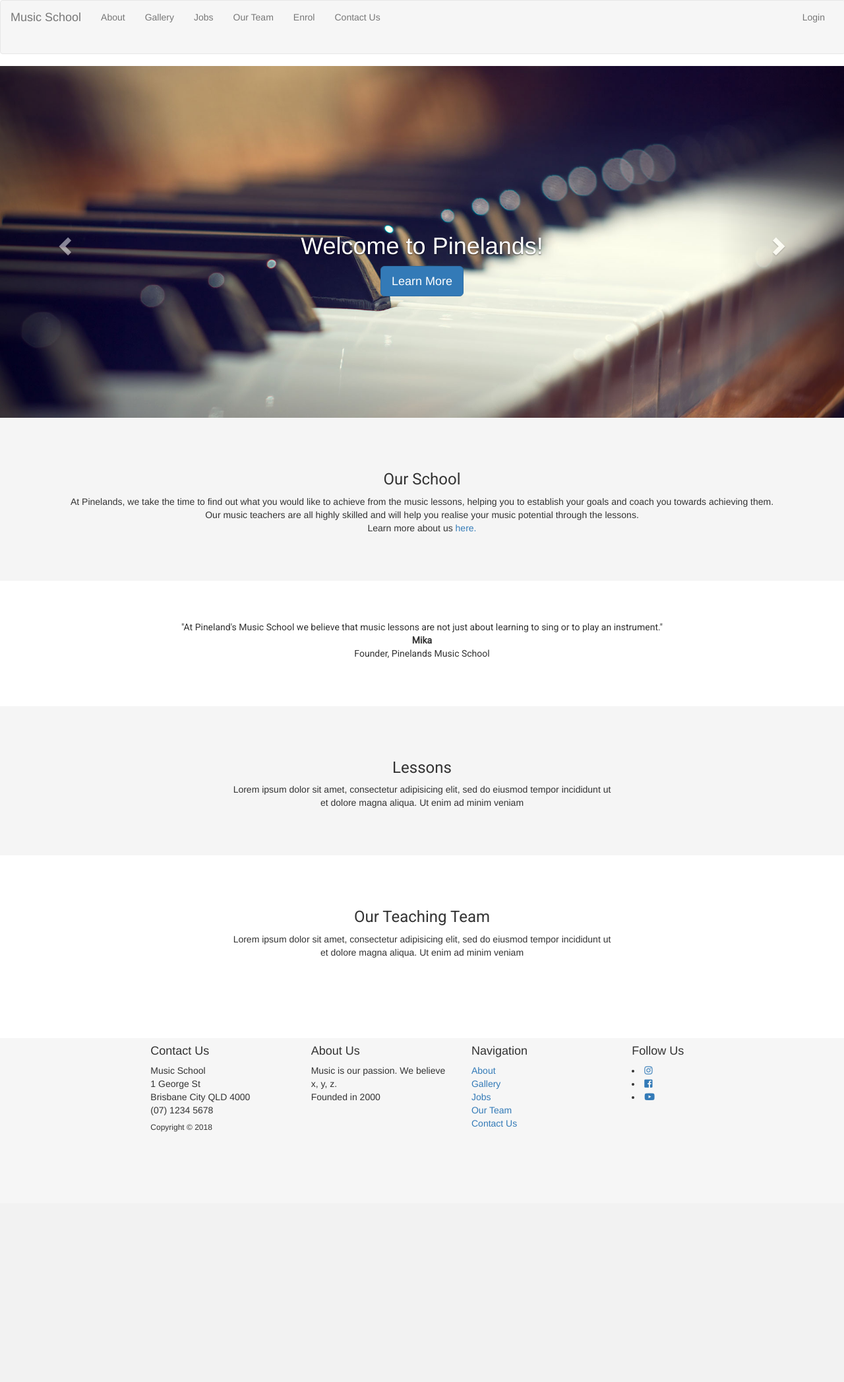
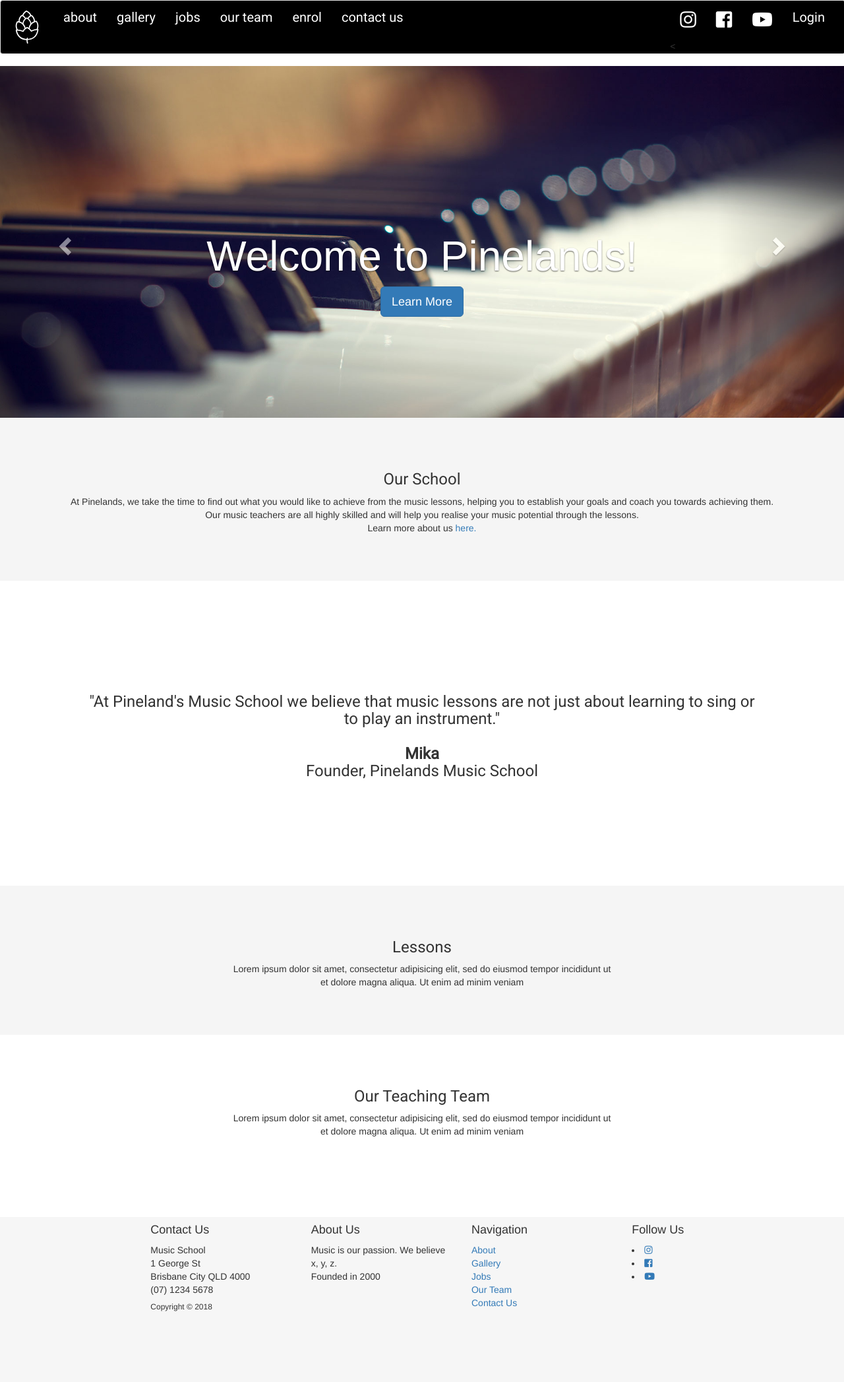
Before and after one commit to AaronChan42/ifb299-repository, a Django app: page / in a window 1280 px wide. Shown: the whole page at 66% size. Before the commit the page ends 1715 px from the top, so only its background shows below. Run offline with Django 3.2, Linux system fonts and the light colour scheme; some libraries are stand-ins or nearby versions.

Commit message:
New navbar design

```diff
--- a/home/static/home/style.css
+++ b/home/static/home/style.css
@@ -4,9 +4,17 @@
     position: absolute;
     top: 0;
     width: 100%;
-	background-color:  #f6f6f6;}
+	background-color:  #000000;
+	}
 
-/* Change nav colour to #000000 which means have to change color of text to fffff AKA white*/
+.navbar-default .navbar-brand{
+    color: #fff;
+}
+
+.navbar-default .navbar-nav>li>a {
+    color: #fff;
+}
+
 html {
   position: relative;
   min-height: 100%;
@@ -94,7 +102,7 @@ body {
 }
 
 #quote {
-    padding: 60px;
+    padding: 150px;
 }
 
 .carousel-caption {
--- a/home/templates/home/base.html
+++ b/home/templates/home/base.html
@@ -15,7 +15,7 @@
 <script src="https://maxcdn.bootstrapcdn.com/bootstrap/3.3.7/js/bootstrap.min.js" integrity="sha384-Tc5IQib027qvyjSMfHjOMaLkfuWVxZxUPnCJA7l2mCWNIpG9mGCD8wGNIcPD7Txa" crossorigin="anonymous"></script>
 <link rel="stylesheet" href="{% static 'home/style.css' %}" />
 <link rel="stylesheet" href="https://use.fontawesome.com/releases/v5.0.10/css/all.css" integrity="sha384-+d0P83n9kaQMCwj8F4RJB66tzIwOKmrdb46+porD/OvrJ+37WqIM7UoBtwHO6Nlg" crossorigin="anonymous">
-
+<link href="https://fonts.googleapis.com/css?family=Roboto" rel="stylesheet">
 <!-- Animate CSS-->
 <link rel="stylesheet" href="{% static 'home/animate.css' %}">
 <script src="{% static 'js/wow.min.js' %}"></script>
@@ -27,7 +27,9 @@
 
         <!--Logo-->
         <div class="navbar-header">
-            <a class="navbar-brand" href="{% url 'home:index' %}">Music School</a>
+            <a class="navbar-brand" href="{% url 'home:index' %}">
+                <img src="{% static 'img/pinecone.svg' %}" width="50" height="50" alt="">
+            </a>
         </div>
 
         <!-- Nav Items -->
@@ -36,39 +38,39 @@
             <!--About Item -->
             <ul class = "nav navbar-nav">
                 <li class = "">
-                    <a href="{% url 'home:about' %}"> About </a>
+                    <a href="{% url 'home:about' %}" style="font-family: 'Roboto'; font-weight: 500; font-size: 20px;"> about </a>
                 </li>
             </ul>
 
             <!--Another Item -->
             <ul class = "nav navbar-nav">
                 <li class = "">
-                    <a href="{% url 'home:gallery' %}"> Gallery </a>
+                    <a href="{% url 'home:gallery' %}" style="font-family: 'Roboto'; font-weight: 500; font-size: 20px;"> gallery </a>
                 </li>
             </ul>
 
             <ul class = "nav navbar-nav">
                 <li class = "">
-                    <a href="{% url 'home:jobs' %}"> Jobs </a>
+                    <a href="{% url 'home:jobs' %}" style="font-family: 'Roboto'; font-weight: 500; font-size: 20px;"> jobs </a>
                 </li>
             </ul>
 
             <ul class = "nav navbar-nav">
                 <li class = "">
-                    <a href="{% url 'home:team' %}"> Our Team </a>
+                    <a href="{% url 'home:team' %}" style="font-family: 'Roboto'; font-weight: 500; font-size: 20px;"> our team </a>
                 </li>
             </ul>
 
             <ul class="nav navbar-nav">
                 <li class="">
-                    <a href="{% url 'home:enrol' %}"> Enrol </a>
+                    <a href="{% url 'home:enrol' %}" style="font-family: 'Roboto'; font-weight: 500; font-size: 20px;"> enrol </a>
                 </li>
             </ul>
 
 
             <ul class = "nav navbar-nav">
                 <li class = "">
-                    <a href="{% url 'home:contact' %}"> Contact Us </a>
+                    <a href="{% url 'home:contact' %}" style="font-family: 'Roboto'; font-weight: 500; font-size: 20px;"> contact us </a>
                 </li>
             </ul>
 
@@ -76,11 +78,22 @@
             <ul class = "nav navbar-nav navbar-right">
                 <li class = ""> <!-- If they go to homepage, while logged in do... -->
                     {% if user.is_authenticated %}
-                        <a href="{% url 'home:logout_user' %}"> Log out </a>
+                        <a href="{% url 'home:logout_user' %}" style="font-family: 'Roboto'; font-weight: 500; font-size: 20px;"> Log out </a>
                     {% else %}
-                        <a href="{% url 'home:login' %}"> Login </a>
+                        <a href="{% url 'home:login' %}" style="font-family: 'Roboto'; font-weight: 500; font-size: 20px;"> Login </a>
                     {% endif %}
                 </li>
+            </ul>
+
+            <ul class="nav navbar-nav navbar-right">
+                <li class="">
+
+                    <a href="https://www.instagram.com/" style="color: #fff;"><i class="fab fa-instagram fa-2x"></i></a><
+                </li>
+
+                <li><a href="https://www.facebook.com/"><i class="fab fa-facebook-square fa-2x"></i></a></li>
+                <li><a href="https://www.youtube.com/"><i class="fab fa-youtube fa-2x"></i></a></li>
+
             </ul>
 
         </div>
--- a/home/templates/home/index.html
+++ b/home/templates/home/index.html
@@ -19,7 +19,7 @@
                     <div class="item active">
                         <img src="{% static 'img/piano.jpg' %}" alt="Image" class="img-responsive"/> <!-- YOU MUST FIND 3 images with same size otherwise won't work-->
                         <div class="carousel-caption">
-                            <h1>Welcome to Pinelands!</h1>
+                            <h1 style="font-size: 5vw;">Welcome to Pinelands!</h1>
                             <a class="btn btn-primary btn-lg" href="#our_school">Learn More</a>
                         </div>
                     </div>
@@ -68,11 +68,11 @@
 <div class="container-fluid" id="quote">
     <div class="row">
         <div class="wow fadeInUp text-center">
-            <p style="font-family:'Roboto', sans-serif;">
+            <h3 style="font-family:'Roboto', sans-serif;">
             "At Pineland's Music School we believe that music lessons are not just about learning to sing or to play an instrument."
-            <br> <strong>Mika</strong>
+            <br> <br><strong>Mika</strong>
             <br> Founder, Pinelands Music School
-            </p>
+            </h3>
         </div>
     </div>
 </div>
```
Also changed, not shown: db.sqlite3, home/static/img/pinecone.svg (added).
